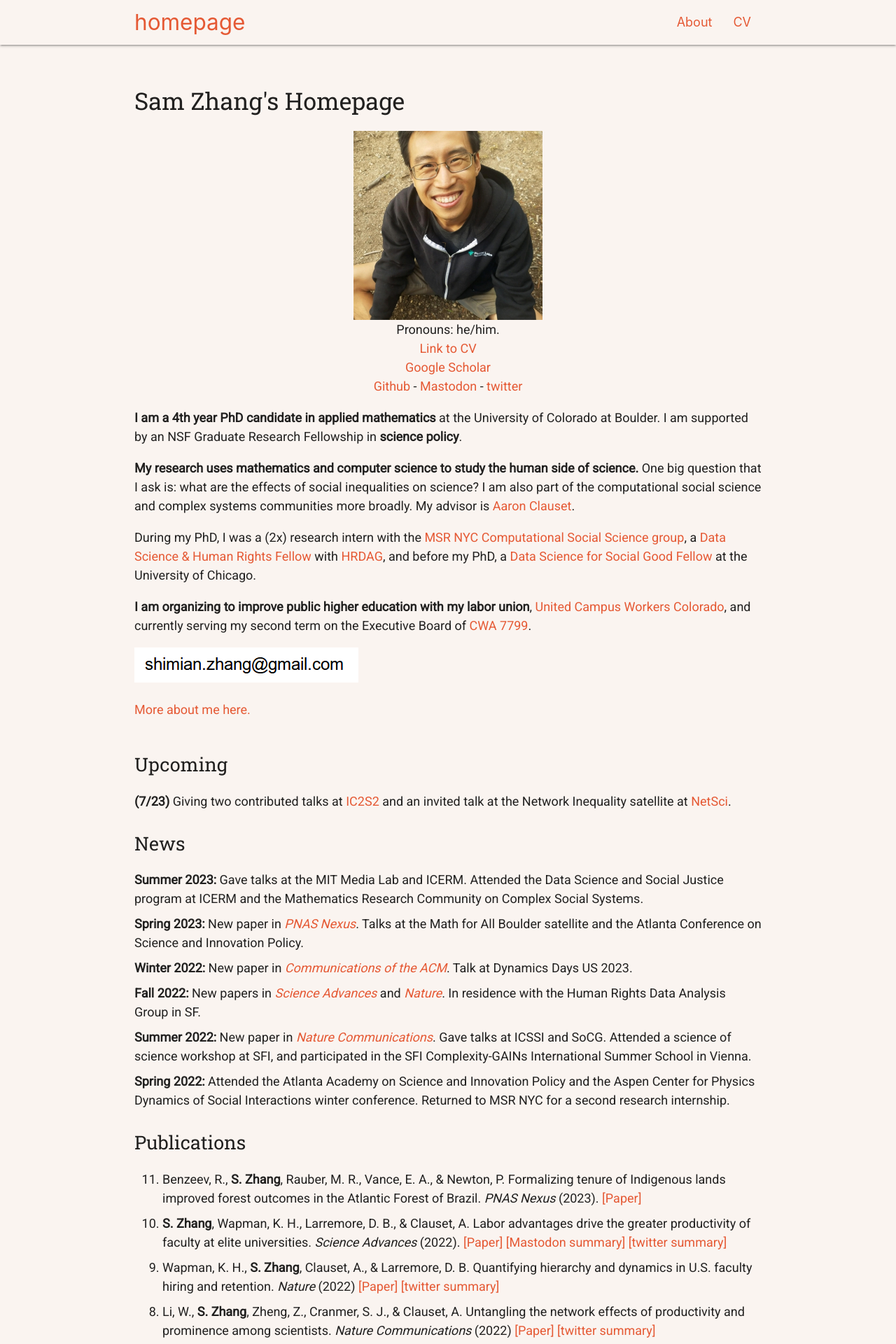
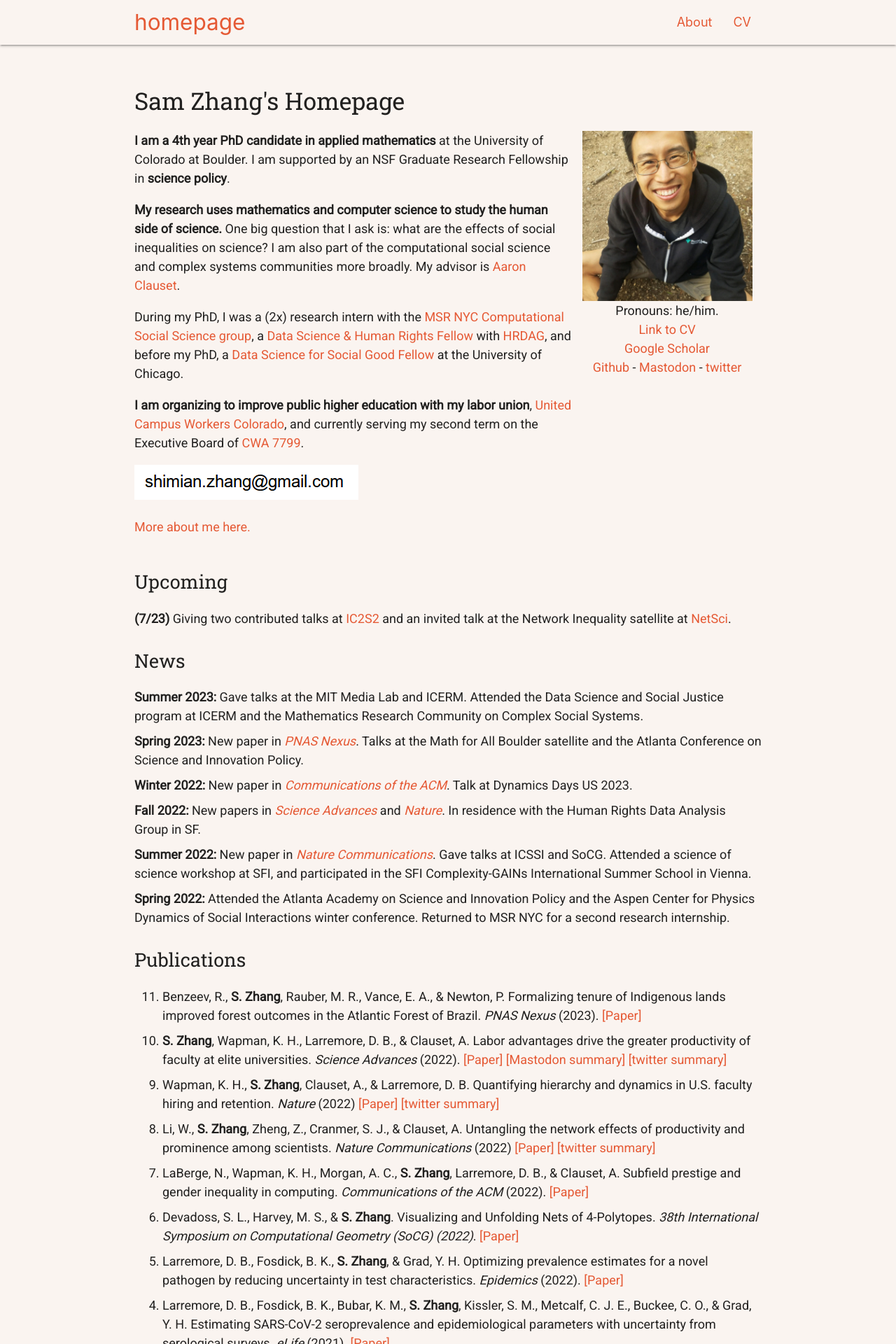
Before and after one commit to samzhang111/samzhang111.github.io, a Jekyll site: the page built from index.html, in a window 1280 px wide. Shown: the top 1920 px of the page at 70% size. Built offline with Jekyll 4.4.1, drawn with Linux system fonts in a browser that asks for light colours; nearby versions of some CDN libraries.

Commit message:
better flex settings; carl toot

```diff
--- a/css/page.scss
+++ b/css/page.scss
@@ -105,8 +105,8 @@
     }
 
     .intro {
-        flex: 1 0 70%;
-        min-width: 70%;
+        flex: 1 0 60%;
+        min-width: 60%;
     }
 }
 
--- a/index.html
+++ b/index.html
@@ -104,7 +104,7 @@
 <li><span id="larremore2021estimating">Larremore, D. B., Fosdick, B. K., Bubar, K. M., <b>S. Zhang</b>, Kissler, S. M., Metcalf, C. J. E., Buckee, C. O., &amp; Grad, Y. H. Estimating SARS-CoV-2 seroprevalence and epidemiological parameters with uncertainty from serological surveys. <i>eLife</i> (2021). <a target="_blank" href="https://elifesciences.org/articles/64206">[Paper]</a></span></li>
 
 
-<li><span id="zhang2022illusion"><b>S. Zhang</b>, Heck, P. R., Myers, M. N., Chabris, C. F., Goldstein, D. G., &amp; Hofman, J. M. An illusion of predictibility in scientific results. Submitted (2022). <a target="_blank" href="https://osf.io/preprints/socarxiv/5tcgs/">[Preprint]</a></span></li>
+<li><span id="zhang2022illusion"><b>S. Zhang</b>, Heck, P. R., Myers, M. N., Chabris, C. F., Goldstein, D. G., &amp; Hofman, J. M. An illusion of predictibility in scientific results. Submitted (2022). <a target="_blank" href="https://osf.io/preprints/socarxiv/5tcgs/">[Preprint]</a></span> <a target="_blank" href="https://fediscience.org/@ct_bergstrom/110267907188002904">[My favorite toot]</a></li>
 
 <li><span id="conway2022peakspreading">Bhagat-Conway, M. W. &amp; <b>S. Zhang</b>. Rush-hour-and-a-half: traffic is spreading out post-lockdown. Submitted (2022). <a target="_blank" href="https://osf.io/6khsj/">[Preprint]</a></span></li>
 
```
